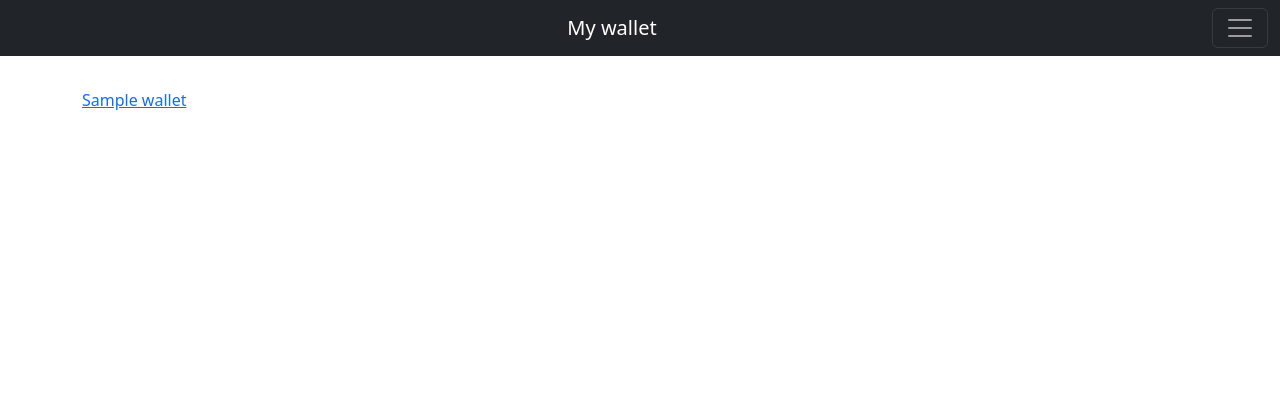
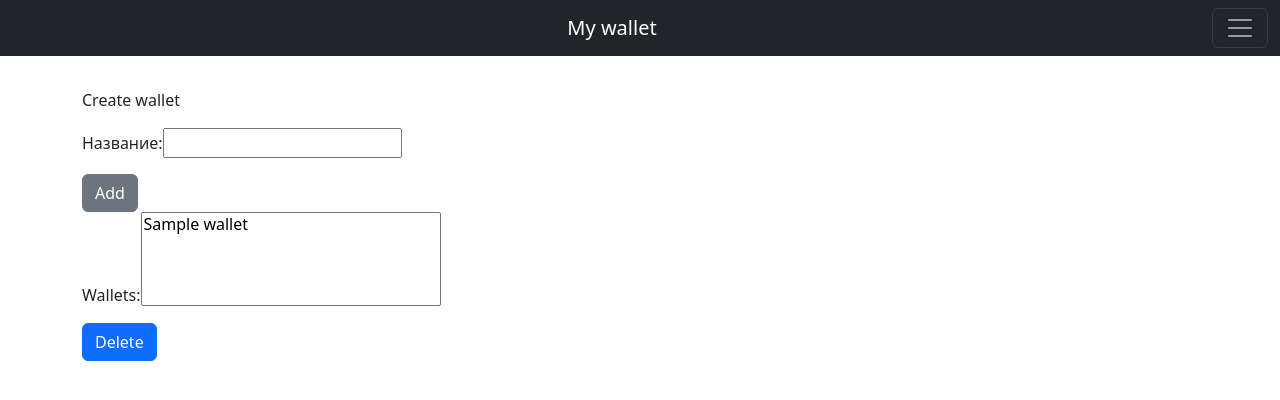
Before and after one commit to NikitaTiv/Django_web, a Django app: page /wallets/ in a window 1280 px wide. Shown: the top 400 px of the page. Run offline with Django 4.2, Linux system fonts and the light colour scheme; tables that the repository leaves empty hold one stand-in row (values such as "Sample post").

Commit message:
Add form Wallet

```diff
--- a/learndjango/my_wallet/admin.py
+++ b/learndjango/my_wallet/admin.py
@@ -9,6 +9,7 @@ class NewsAdmin(admin.ModelAdmin):
     search_fields = ('title', 'content')
     list_editable = ('is_published', )
     list_filter = ('is_published', 'time_create')
+    prepopulated_fields = {'slug': ('title',)}
 
 
 admin.site.register(News, NewsAdmin)
--- /dev/null
+++ b/learndjango/my_wallet/forms.py
@@ -0,0 +1,7 @@
+from django import forms
+from .models import *
+
+
+class AddWalletForm(forms.Form):
+    name = forms.CharField(max_length=50, label='Название', required=False)
+    wallets = forms.ModelMultipleChoiceField(queryset=Wallet.objects.all(), required=False)
--- a/learndjango/my_wallet/models.py
+++ b/learndjango/my_wallet/models.py
@@ -18,7 +18,7 @@ class Transaction(models.Model):
     description = models.CharField(max_length=150)
     amount = models.DecimalField(max_digits=8, decimal_places=2)
     time_create = models.DateTimeField(auto_now_add=True)
-    wallet = models.ForeignKey('Wallet', on_delete=models.PROTECT, null=True)
+    wallet = models.ForeignKey('Wallet', on_delete=models.PROTECT)
 
     def __str__(self):
         return self.description
@@ -26,6 +26,7 @@ class Transaction(models.Model):
 
 class News(models.Model):
     title = models.CharField(max_length=250, verbose_name='Заголовок')
+    slug = models.SlugField(max_length=250, unique=True, db_index=True, verbose_name='Slug')
     content = models.TextField(verbose_name='Содержание')
     photo = models.ImageField(upload_to='photos/%Y/%m/%d', verbose_name='Фото')
     time_create = models.DateField(auto_now_add=True, verbose_name='Время создания')
@@ -35,7 +36,7 @@ class News(models.Model):
         return self.title
 
     def get_absolute_url(self):
-        return reverse('news', kwargs={'news_id': self.pk})
+        return reverse('news', kwargs={'news_slug': self.slug})
 
     class Meta:
         verbose_name = 'новость'
--- a/learndjango/my_wallet/static/my_wallet/css/styles.css
+++ b/learndjango/my_wallet/static/my_wallet/css/styles.css
@@ -2,3 +2,11 @@
     max-height: 250px;
     overflow: hidden;
 }
+
+.text-center {
+    text-align: center;
+}
+
+#id_wallets {
+    width: 300px;
+}
--- a/learndjango/my_wallet/templates/my_wallet/my_wallet.html
+++ b/learndjango/my_wallet/templates/my_wallet/my_wallet.html
@@ -3,13 +3,12 @@
 
 {% block content %}
     {% get_wallets as my_wallets %}
-    <div class="row">
-        {% if my_wallets %}
-            {% for wallet in my_wallets %}
-                <a href="{{ wallet.get_absolute_url }}">{{ wallet.name }}</a>
-            {% endfor %}
-        {% else %}
-            <p>You don't have wallets</p>
-        {% endif %}
-    </div>
+    <p>Create wallet</p>
+    <form method="post">
+        {% csrf_token %}
+        <p><label for="{{ form.name.id_for_label }}">{{ form.name.label }}: </label>{{ form.name }}</p>
+        <button type="submit" formaction="{% url 'add_wallet' %}" class="btn btn-secondary" name="add">Add</button>
+        <p class="select-form"><label for="{{ form.wallets.id_for_label }}">{{ form.wallets.label }}: </label>{{ form.wallets }}</p>
+        <button type="submit" formaction="{% url 'delete_wallet' %}" class="btn btn-primary mb-3">Delete</button>
+    </form>
 {% endblock %}
--- a/learndjango/my_wallet/templates/my_wallet/news.html
+++ b/learndjango/my_wallet/templates/my_wallet/news.html
@@ -11,10 +11,10 @@
                         <img src="{{ news.photo.url }}" class="card-image-top" alt="thumbnail">
                     {% endif %}
                     <div class="card-body">
-                        <h3>{{ news.title }}</h3><hr>
+                        <h3>{{ news.title }}</h3>
+                        <p style="color: grey;">{{ news.time_create }}</p><hr>
                         <p>{{ news.content|linebreaks|truncatewords:50 }}</p>
-                        <a href="{{ news.get_absolute_url }}" class="btn btn-primary">Read More</a>
-                        <p style="position: absolute; left: 250px; bottom: 0px; color: grey;">{{ news.time_create }}</p>
+                        <a href="{{ news.get_absolute_url }}" class="btn btn-secondary">Read More</a>
                     </div>
                 </div>
             </div>
--- a/learndjango/my_wallet/templates/my_wallet/transaction.html
+++ b/learndjango/my_wallet/templates/my_wallet/transaction.html
@@ -2,5 +2,5 @@
 {% load wallet_tags %}
 
 {% block content %}
-    {% get_transactions wallet_id%}
+    {% get_transactions wallet_id %}
 {% endblock %}
--- a/learndjango/my_wallet/urls.py
+++ b/learndjango/my_wallet/urls.py
@@ -1,12 +1,14 @@
 from django.urls import path
 
-from my_wallet.views import (news, get_news, get_my_wallets, register, authorization,
+from my_wallet.views import (news, show_news, get_my_wallets, add_wallet, delete_wallet, register, authorization,
                              edit_profile, get_wallet_info, statistics)
 
 urlpatterns = [
-    path('', news, name='home'),
-    path('news/<int:news_id>', get_news, name='news'),
+    path('news/', news, name='home'),
+    path('news/<slug:news_slug>', show_news, name='news'),
     path('wallets/', get_my_wallets, name='wallets'),
+    path('wallets/add_wallet', add_wallet, name='add_wallet'),
+    path('wallets/delete_wallet', delete_wallet, name='delete_wallet'),
     path('wallets/<int:wallet_id>/', get_wallet_info, name='wallet_info'),
     path('register/', register, name='register'),
     path('authorization/', authorization, name='authorization'),
--- a/learndjango/my_wallet/views.py
+++ b/learndjango/my_wallet/views.py
@@ -1,16 +1,42 @@
-from django.shortcuts import render, HttpResponse
+from django.shortcuts import render, HttpResponse, get_object_or_404, redirect
+from django.contrib import messages
 
+from my_wallet.forms import AddWalletForm
+from my_wallet.models import News, Wallet
 
 def news(request):
     return render(request, 'my_wallet/news.html')
 
 
-def get_news(request, news_id):
-    return HttpResponse(f"Новость c id={news_id}")
+def show_news(request, news_slug):
+    post = get_object_or_404(News, slug=news_slug)
+    context = {
+        'post': post,
+    }
+    return render(request, 'my_wallet/show_news.html', context=context)
 
 
 def get_my_wallets(request):
-    return render(request, 'my_wallet/my_wallet.html')
+    form = AddWalletForm()
+    context = {
+        'form': form,
+    }
+    return render(request, 'my_wallet/my_wallet.html', context=context)
+
+
+def add_wallet(request):
+    wallet_name = request.POST['name']
+    if wallet_name:
+        Wallet.objects.create(name=wallet_name)
+    return redirect('wallets')
+
+
+def delete_wallet(request):
+    wallet_id = request.POST.get('wallets', False)
+    if wallet_id:
+        wallet = Wallet.objects.get(pk=wallet_id)
+        wallet.delete()
+    return redirect('wallets')
 
 
 def register(request):
```
Also changed, not shown: learndjango/my_wallet/templates/my_wallet/show_news.html (added, +11 -0 lines), learndjango/my_wallet/migrations/0001_initial.py.
